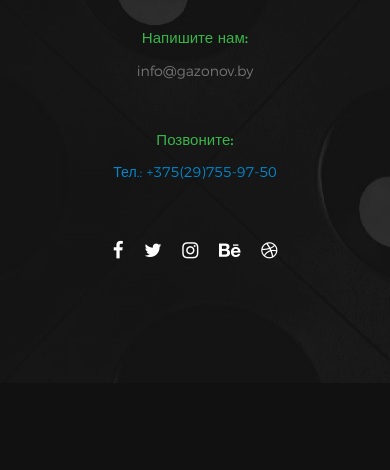
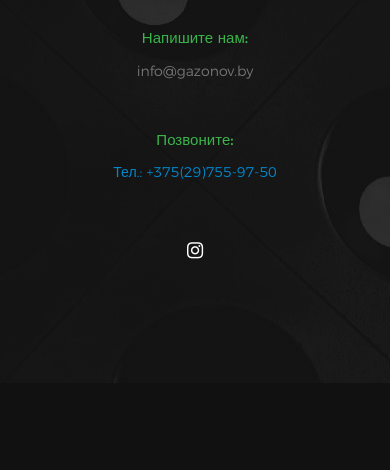
Before and after one commit to korotkevitch/gazonovby, a Django app: page / in a window 390 px wide. Shown: the part 4241-4711 px from the top of the page. Run offline with Django 3.2, Linux system fonts and the light colour scheme; data that the repository does not hold is empty; some web fonts are replaced.

Commit message:
Added phone in header and real link to instagramm

```diff
--- a/templates/index.html
+++ b/templates/index.html
@@ -52,6 +52,8 @@
             </a>
         </div>
 
+            <a href="tel:+375297559750"><i style="font-size:43px; margin-left:170px; margin-top:25px; color:white;" class="fa fa-phone"></i></a>
+
         <nav class="header-nav">
 
             <a href="#0" class="header-nav__close" title="close"><span>Закрыть</span></a>
@@ -70,19 +72,7 @@
 
                 <ul class="header-nav__social">
                     <li>
-                        <a href="#"><i class="fa fa-facebook"></i></a>
-                    </li>
-                    <li>
-                        <a href="#"><i class="fa fa-twitter"></i></a>
-                    </li>
-                    <li>
-                        <a href="#"><i class="fa fa-instagram"></i></a>
-                    </li>
-                    <li>
-                        <a href="#"><i class="fa fa-behance"></i></a>
-                    </li>
-                    <li>
-                        <a href="#"><i class="fa fa-dribbble"></i></a>
+                        <a href="https://www.instagram.com/gazonov.by/"><i class="fa fa-instagram"></i></a>
                     </li>
                 </ul>
 
@@ -142,19 +132,7 @@
 
         <ul class="home-social">
             <li>
-                <a href="#0"><i class="fa fa-facebook" aria-hidden="true"></i><span>Facebook</span></a>
-            </li>
-            <li>
-                <a href="#0"><i class="fa fa-twitter" aria-hidden="true"></i><span>Twiiter</span></a>
-            </li>
-            <li>
-                <a href="#0"><i class="fa fa-instagram" aria-hidden="true"></i><span>Instagram</span></a>
-            </li>
-            <li>
-                <a href="#0"><i class="fa fa-behance" aria-hidden="true"></i><span>Behance</span></a>
-            </li>
-            <li>
-                <a href="#0"><i class="fa fa-dribbble" aria-hidden="true"></i><span>Dribbble</span></a>
+                <a href="https://www.instagram.com/gazonov.by/"><i class="fa fa-instagram" aria-hidden="true"></i><span>Instagram</span></a>
             </li>
         </ul>
         <!-- end home-social -->
@@ -408,19 +386,7 @@
 
                     <ul class="contact-social">
                         <li>
-                            <a href="#"><i class="fa fa-facebook" aria-hidden="true"></i></a>
-                        </li>
-                        <li>
-                            <a href="#"><i class="fa fa-twitter" aria-hidden="true"></i></a>
-                        </li>
-                        <li>
-                            <a href="#"><i class="fa fa-instagram" aria-hidden="true"></i></a>
-                        </li>
-                        <li>
-                            <a href="#"><i class="fa fa-behance" aria-hidden="true"></i></a>
-                        </li>
-                        <li>
-                            <a href="#"><i class="fa fa-dribbble" aria-hidden="true"></i></a>
+                            <a href="https://www.instagram.com/gazonov.by/"><i class="fa fa-instagram" aria-hidden="true"></i></a>
                         </li>
                     </ul> <!-- end contact-social -->
 
```
